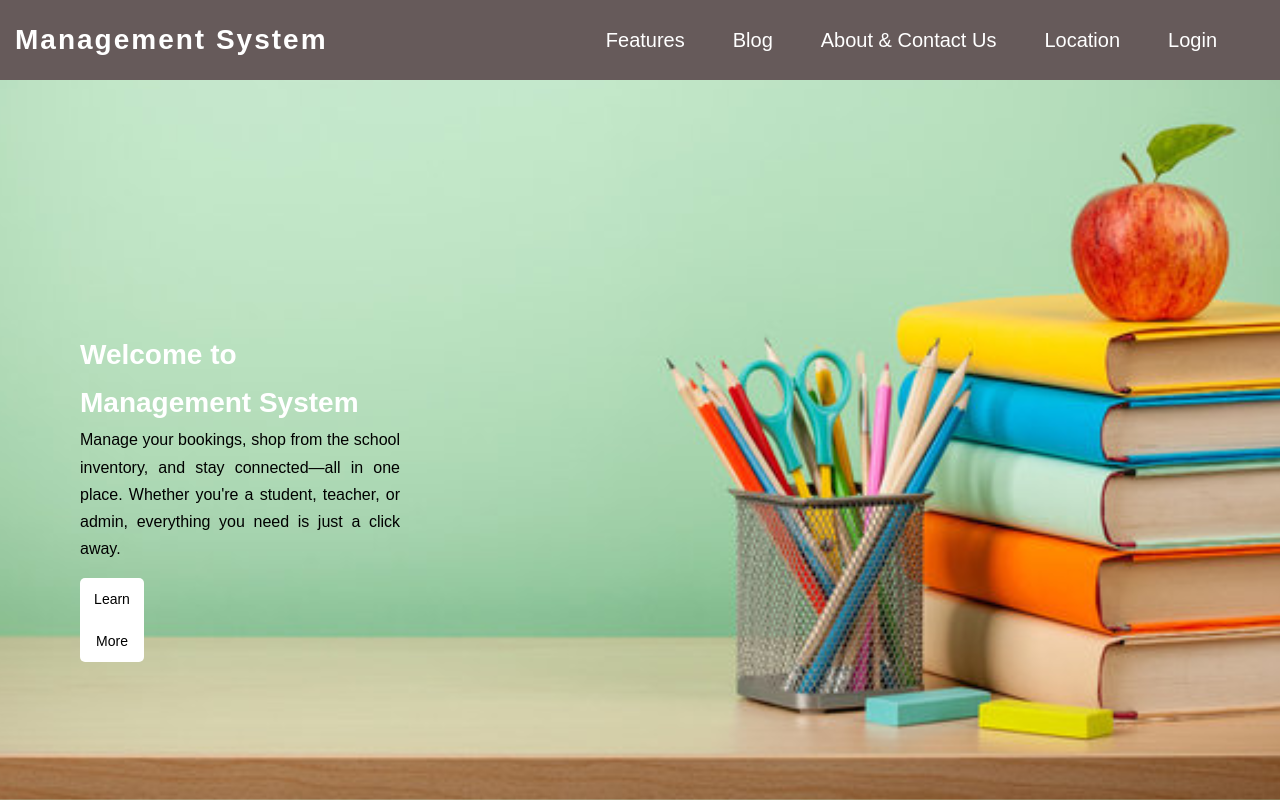
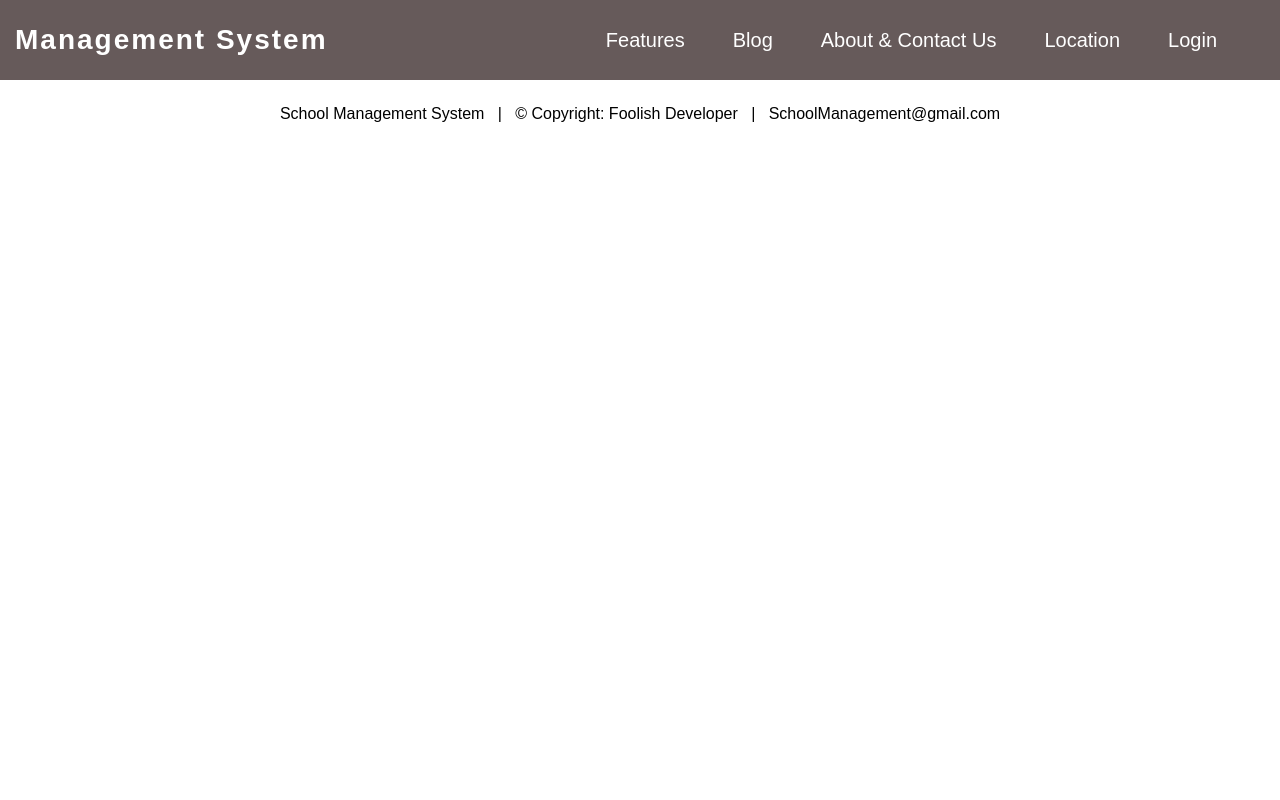
Before and after one commit to jackiezhang901-ship-it/nodejs, a React (Vite) app in the folder my-react-app/: page /Login in a window 1280 px wide. Shown: the top 800 px of the page. Built offline with nearby package versions, Linux system fonts and the light colour scheme.

Commit message:
Initial Commit

```diff
--- a/my-react-app/index.html
+++ b/my-react-app/index.html
@@ -3,7 +3,7 @@
   <head>
     <meta charset="UTF-8" />
     <meta name="viewport" content="width=device-width, initial-scale=1.0" />
-    <title>My React App</title>
+    <title>Management System</title>
   </head>
   <body>
     <div id="root"></div>
--- a/my-react-app/package.json
+++ b/my-react-app/package.json
@@ -14,7 +14,8 @@
     "@fortawesome/free-solid-svg-icons": "^7.1.0",
     "@fortawesome/react-fontawesome": "^3.1.1",
     "react": "^19.2.0",
-    "react-dom": "^19.2.0"
+    "react-dom": "^19.2.0",
+    "react-router-dom": "^7.13.0"
   },
   "devDependencies": {
     "@eslint/js": "^9.39.1",
--- a/my-react-app/src/App.jsx
+++ b/my-react-app/src/App.jsx
@@ -1,9 +1,17 @@
-import HomePage from './Main Page/HomePage.jsx';
+import React from "react";
+import { BrowserRouter as Router, Routes, Route } from "react-router-dom";
+import HomePage from "./MainPage/HomePage.jsx";
+import LoginPage from "./LoginPage/Login.jsx"; // your login component
 
 function App() {
-  return <HomePage />;
+  return (
+    <Router>
+      <Routes>
+        <Route path="/" element={<HomePage />} />
+        <Route path="/Login" element={<LoginPage />} />
+      </Routes>
+    </Router>
+  );
 }
 
 export default App;
-
-// Notes: The Router
--- /dev/null
+++ b/my-react-app/src/LoginPage/Login.jsx
@@ -0,0 +1,58 @@
+import { useState } from 'react';
+import { Link } from 'react-router-dom';
+import { FontAwesomeIcon } from '@fortawesome/react-fontawesome';
+import { faBars, faTimes } from '@fortawesome/free-solid-svg-icons';
+
+function LoginPage() {
+  const [menuOpen, setMenuOpen] = useState(false);
+
+  const toggleMenu = () => {
+    setMenuOpen(!menuOpen);
+  };
+
+  return (
+    <div>
+      <header className="header" id="header">
+          {/* ==== NAV ===*/}
+          <nav className="nav container">
+            <a href="#" className="nav-logo"> <h2>Management System</h2> </a>
+
+            {/* ==== NAV MENU ===*/}
+            <div className="nav-menu" id="nav-menu">
+              {/* ==== NAV LIST ===*/}
+              <ul className="nav-list">
+                <li className="nav-item"><a href="/" className="nav-link">Features</a></li>
+                <li className="nav-item"><a href="/" className="nav-link">Blog</a></li>
+                <li className="nav-item"><a href="/" className="nav-link">About & Contact Us</a></li>
+                <li className="nav-item"><a href="/" className="nav-link">Location</a></li>
+                <li className="nav-item"> <Link to="/Login" className="nav-link">Login</Link></li>
+              </ul>
+
+              {/* ==== NAV CLOSE ===*/}
+              <div className="nav-close" id="nav-close">
+                <FontAwesomeIcon icon={faTimes} />
+              </div>
+            </div>
+
+            {/* ==== NAV BUTTON ===*/}
+            <div className="nav-btn">
+              {/* ==== TOGGLE BUTTON ===*/}
+              <div className="nav-toggle" id="nav-toggle">
+                <FontAwesomeIcon icon={faBars} />
+              </div>
+            </div>
+          </nav>
+      </header>
+
+       {/* ==== Login Form ===*/}
+
+
+        <footer>
+            <p>School Management System &nbsp;&nbsp;|&nbsp;&nbsp; © Copyright: Foolish Developer &nbsp;&nbsp;|&nbsp;&nbsp; SchoolManagement@gmail.com</p>
+        </footer>
+    </div>
+
+  );
+}
+
+export default LoginPage;
--- a/my-react-app/src/Main Page/HomePage.jsx
+++ b/my-react-app/src/MainPage/HomePage.jsx
@@ -1,4 +1,5 @@
 import { useState } from 'react';
+import { Link } from 'react-router-dom';
 import { FontAwesomeIcon } from '@fortawesome/react-fontawesome';
 import { faBars, faTimes } from '@fortawesome/free-solid-svg-icons';
 
@@ -24,7 +25,7 @@ function HomePage() {
                 <li className="nav-item"><a href="/" className="nav-link">Blog</a></li>
                 <li className="nav-item"><a href="/" className="nav-link">About & Contact Us</a></li>
                 <li className="nav-item"><a href="/" className="nav-link">Location</a></li>
-                <li className="nav-item"><a href="/Login" className="nav-link">Login</a></li>
+                <li className="nav-item"> <Link to="/Login" className="nav-link">Login</Link></li>
               </ul>
 
               {/* ==== NAV CLOSE ===*/}
--- a/my-react-app/src/main.jsx
+++ b/my-react-app/src/main.jsx
@@ -1,7 +1,7 @@
 import React from 'react';
 import ReactDOM from 'react-dom/client';
 import App from './App.jsx';
-import './Main Page/index.css';
+import './MainPage/index.css';
 
 ReactDOM.createRoot(document.getElementById('root')).render(
   <React.StrictMode>
```
Also changed, not shown: my-react-app/src/MainPage/index.css (renamed from my-react-app/src/Main Page/index.css), 1 other file (tests, documents, lock files or other folders).
